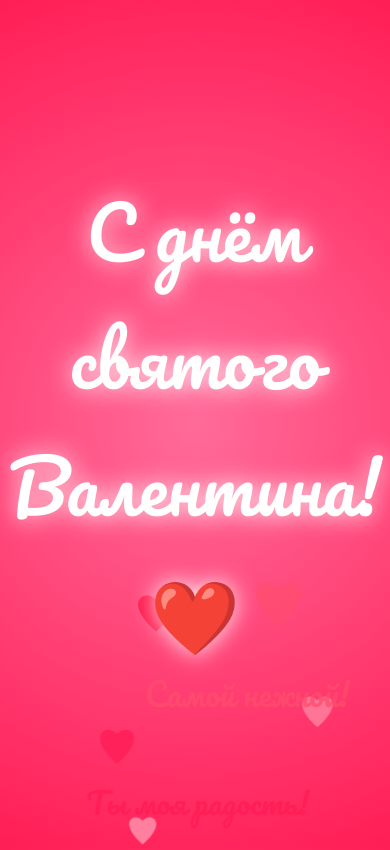
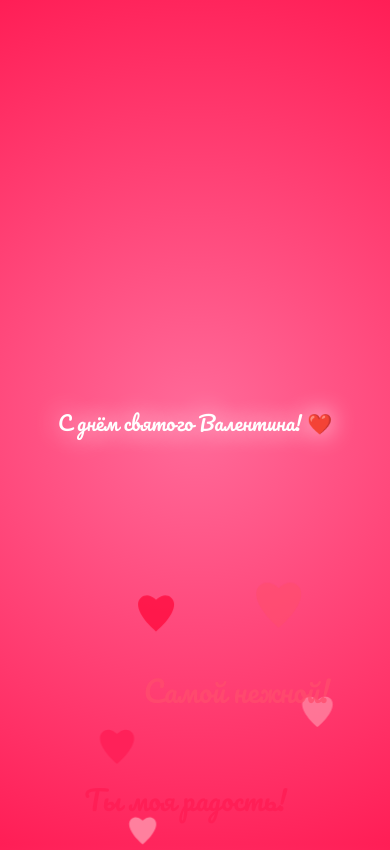
Before and after one commit to Supersell10/FavouritePolina.github.io, a plain HTML site: page index.html in a window 390 px wide. Both pictures are taken after a click on the element 195 px from the left and 421 px from the top of the page. Drawn offline with Linux system fonts and the light colour scheme.

Commit message:
Update index.html

```diff
--- a/index.html
+++ b/index.html
@@ -94,16 +94,25 @@ html, body {
     position: absolute;
     text-align: center;
     color: white;
-    font-size: 4.5em;
+    font-size: clamp(22px, 6vw, 42px); /* АВТОМАТИЧЕСКИЙ адаптив */
     display: none;
     animation: fadeIn 2s forwards;
     text-shadow: 0 0 25px rgba(255,255,255,0.9);
     font-family: 'Pacifico', cursive;
     z-index: 10;
+    white-space: nowrap; /* всегда в одну строку */
+    max-width: 95vw;
+}
+
+/* На очень маленьких телефонах */
+@media (max-width: 400px) {
+    .hidden-content {
+        font-size: 20px;
+    }
 }
 
 @keyframes fadeIn {
-    from { opacity: 0; transform: scale(0.8); }
+    from { opacity: 0; transform: scale(0.9); }
     to { opacity: 1; transform: scale(1); }
 }
 
@@ -112,7 +121,7 @@ html, body {
 .floating-text {
     position: absolute;
     font-family: 'Pacifico', cursive;
-    font-size: 2.2em;
+    font-size: 2em;
     pointer-events: none;
     animation: floatUp linear forwards;
     white-space: nowrap;
```
